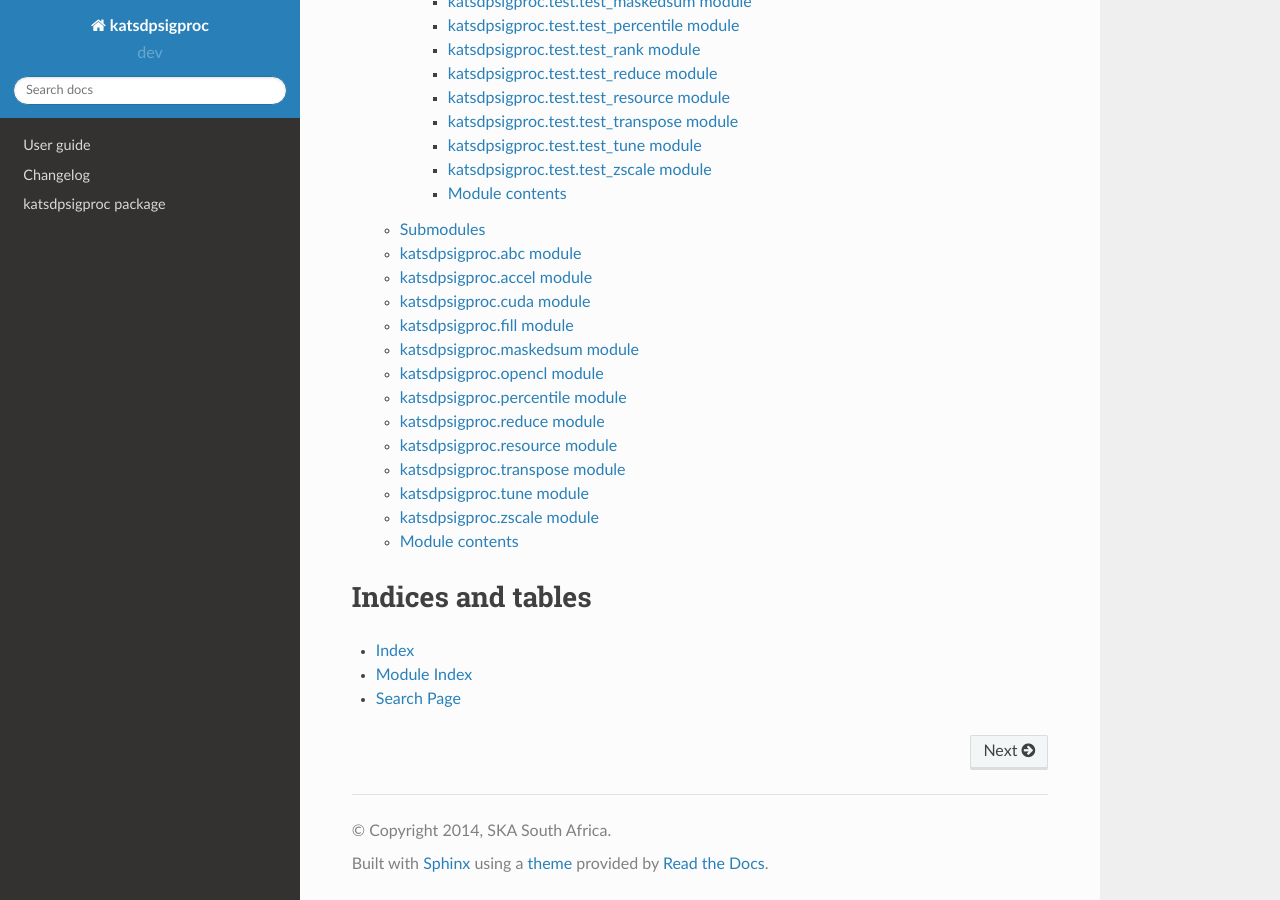
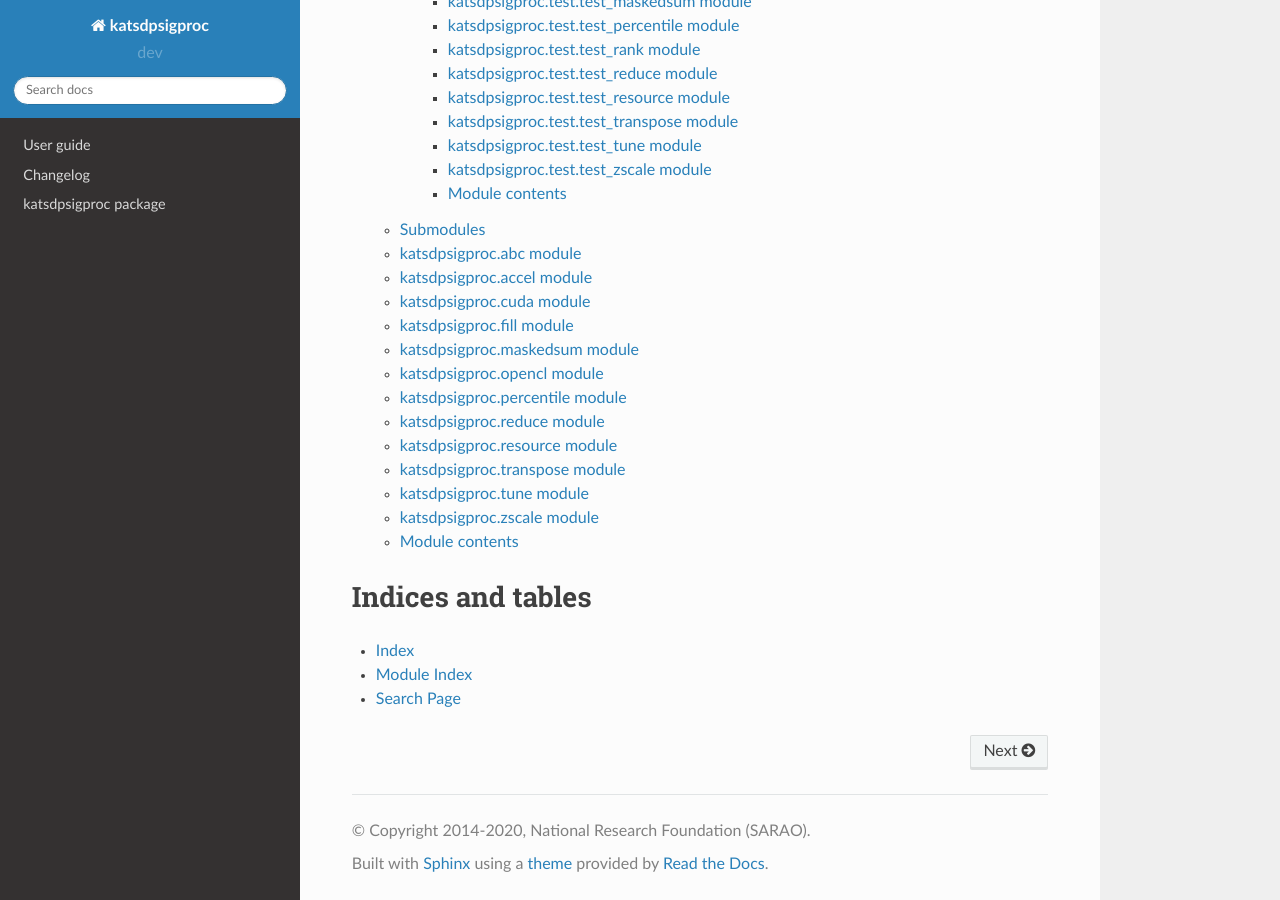
Before and after one commit to ska-sa/katsdpsigproc, a Sphinx documentation site: the page built from doc/index.rst, in a window 1280 px wide and 900 px high, scrolled down 1322 px. Built offline with Sphinx 7.4.7 and the Read the Docs theme 2.0.0, drawn with Linux system fonts in a browser that asks for light colours.

Commit message:
Update copyright notice in docs

```diff
--- a/doc/conf.py
+++ b/doc/conf.py
@@ -67,7 +67,7 @@ master_doc = 'index'
 
 # General information about the project.
 project = 'katsdpsigproc'
-copyright = '2014, SKA South Africa'
+copyright = '2014-2020, National Research Foundation (SARAO)'
 
 # The version info for the project you're documenting, acts as replacement for
 # |version| and |release|, also used in various other places throughout the
```
